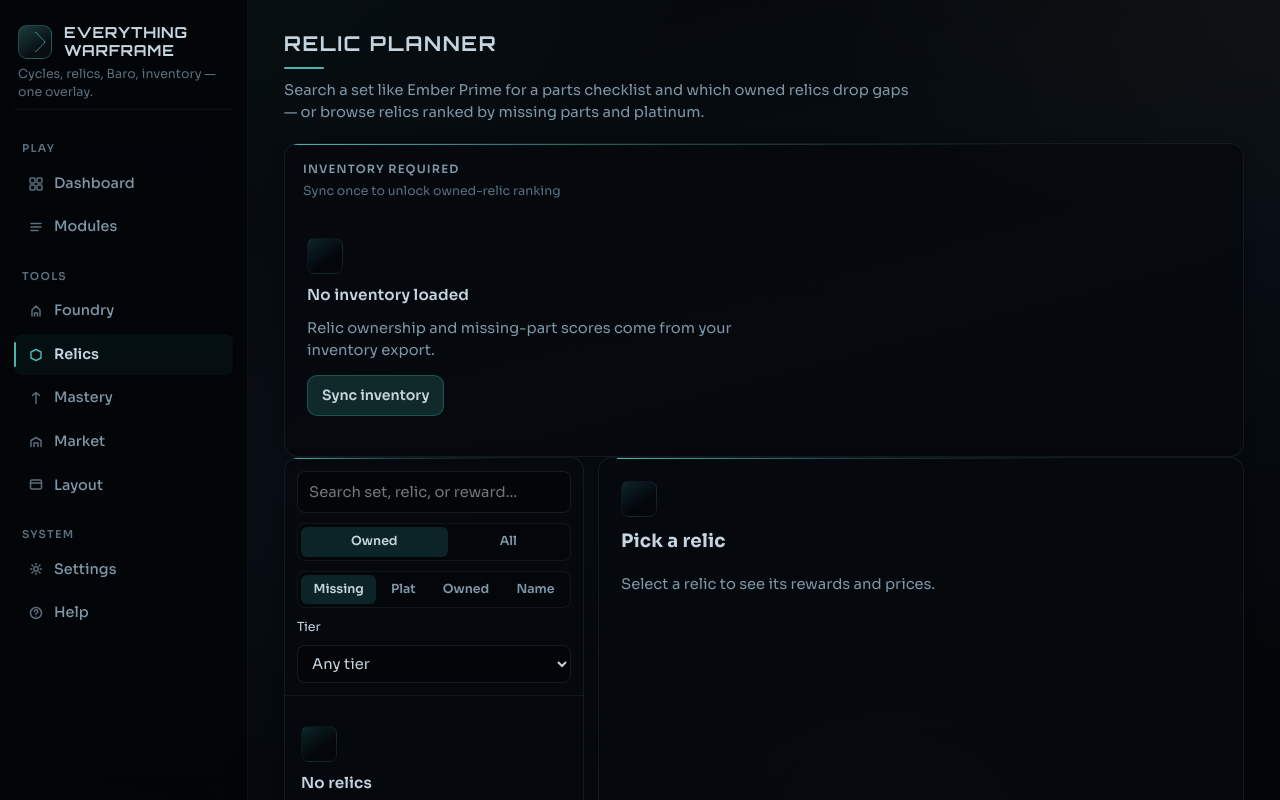
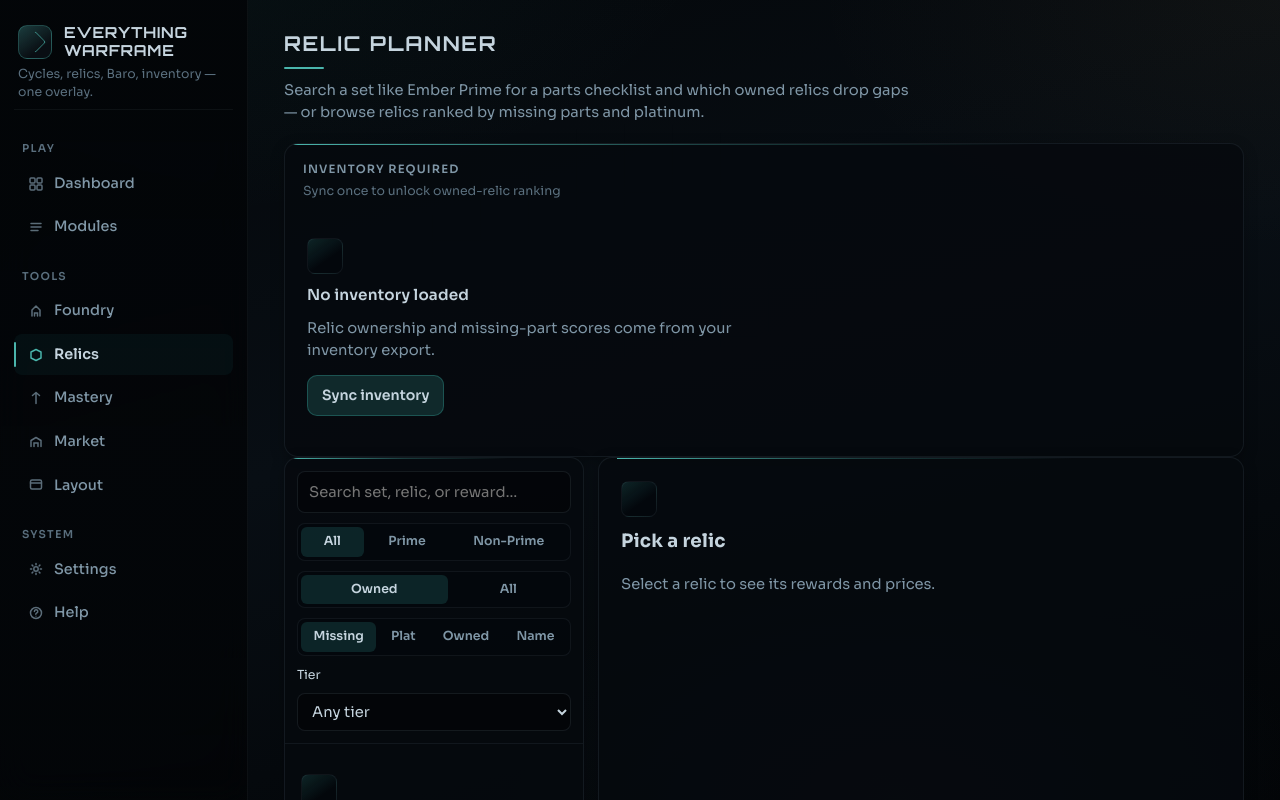
Before and after one commit to hoeslovevid/Warframe-Companion-Helper, a React (Vite) app: page / in a window 1280 px wide. Both pictures are taken after a click on the button "Relics". Built offline with nearby package versions, Linux system fonts and the light colour scheme.

Commit message:
Release 0.9.32: Relic Planner All / Prime / Non-Prime filter.
Match Foundry's prime toggle for relic lists and set-farm search.

```diff
--- a/package.json
+++ b/package.json
@@ -1,6 +1,6 @@
 {
   "name": "everything-warframe",
-  "version": "0.9.31",
+  "version": "0.9.32",
   "description": "Everything Warframe — overlay companion for Windows and Linux (Steam/Proton): worldstate, relics, rivens, foundry, inventory",
   "main": "dist-electron/main.cjs",
   "author": "Everything Warframe <hoeslovevid@users.noreply.github.com>",
--- a/shared/types.ts
+++ b/shared/types.ts
@@ -916,6 +916,8 @@
   sort?: RelicPlannerSort
   search?: string
   tier?: string
+  /** Filter relics by whether rewards include Prime parts. */
+  prime?: FoundryPrimeFilter
 }
 
 export type MasteryHelperItem = {
@@ -1138,6 +1140,7 @@
   getSetFarm: (opts?: {
     uniqueName?: string
     search?: string
+    prime?: FoundryPrimeFilter
   }) => Promise<SetFarmResult | null>
   getMasteryHelper: (query?: MasteryHelperQuery) => Promise<MasteryHelperResult>
   getHotkeyStatus: () => Promise<HotkeyRegistration[]>
--- a/src/lib/whatsNew.ts
+++ b/src/lib/whatsNew.ts
@@ -121,6 +121,9 @@
   '0.9.31': [
     'Foundry: dedicated All / Prime / Non-Prime filter under search',
   ],
+  '0.9.32': [
+    'Relic Planner: All / Prime / Non-Prime filter for relics and set search',
+  ],
 }
 
 export function getWhatsNewBullets(version: string): string[] {
--- a/src/modules/relicPlanner/RelicPlannerPage.tsx
+++ b/src/modules/relicPlanner/RelicPlannerPage.tsx
@@ -1,5 +1,6 @@
 import { useCallback, useEffect, useMemo, useState } from 'react'
 import type {
+  FoundryPrimeFilter,
   RelicPlannerQuery,
   RelicPlannerRow,
   RelicPlannerSort,
@@ -24,6 +25,7 @@
   const [ownedOnly, setOwnedOnly] = useState(true)
   const [sort, setSort] = useState<RelicPlannerSort>('missing')
   const [tier, setTier] = useState<string>('all')
+  const [prime, setPrime] = useState<FoundryPrimeFilter>('any')
   const [search, setSearch] = useState('')
   const [rows, setRows] = useState<RelicPlannerRow[]>([])
   const [ownedTypes, setOwnedTypes] = useState(0)
@@ -33,8 +35,8 @@
   const [setFarm, setSetFarm] = useState<SetFarmResult | null>(null)
 
   const query = useMemo<RelicPlannerQuery>(
-    () => ({ ownedOnly, sort, tier, search }),
-    [ownedOnly, sort, tier, search],
+    () => ({ ownedOnly, sort, tier, search, prime }),
+    [ownedOnly, sort, tier, search, prime],
   )
 
   const refresh = useCallback(async () => {
@@ -75,7 +77,7 @@
     }
     let cancelled = false
     const t = window.setTimeout(() => {
-      void window.voidlens!.getSetFarm({ search: q }).then((next) => {
+      void window.voidlens!.getSetFarm({ search: q, prime }).then((next) => {
         if (!cancelled) setSetFarm(next)
       })
     }, 180)
@@ -83,7 +85,7 @@
       cancelled = true
       window.clearTimeout(t)
     }
-  }, [enabled, search, inventory.revision, inventory.loaded])
+  }, [enabled, search, prime, inventory.revision, inventory.loaded])
 
   if (!enabled) {
     return (
@@ -176,6 +178,29 @@
               value={search}
               onChange={(e) => setSearch(e.target.value)}
             />
+            <div className="vl-segment vl-segment--wrap" role="group" aria-label="Prime filter">
+              <button
+                type="button"
+                className={`vl-segment__btn ${prime === 'any' ? 'is-on' : ''}`}
+                onClick={() => setPrime('any')}
+              >
+                All
+              </button>
+              <button
+                type="button"
+                className={`vl-segment__btn ${prime === 'prime' ? 'is-on' : ''}`}
+                onClick={() => setPrime(prime === 'prime' ? 'any' : 'prime')}
+              >
+                Prime
+              </button>
+              <button
+                type="button"
+                className={`vl-segment__btn ${prime === 'normal' ? 'is-on' : ''}`}
+                onClick={() => setPrime(prime === 'normal' ? 'any' : 'normal')}
+              >
+                Non-Prime
+              </button>
+            </div>
             <div className="vl-segment vl-segment--wrap" role="group" aria-label="Ownership">
               <button
                 type="button"
```
Also changed, not shown: electron/services/relic-planner.ts (+15 -1 lines), electron/services/set-farm.ts (+14 -3 lines).
